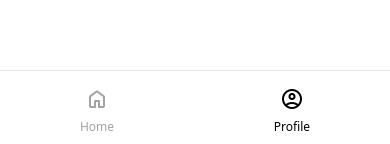
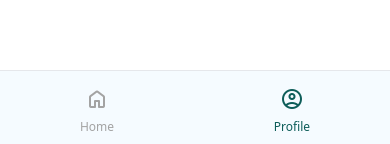
Before and after one commit to edwaldo12/blue-horn-tech, a React (Vite) app in the folder frontend/: page /profile in a window 390 px wide. Shown: the part 697-841 px from the top of the page. Built offline with nearby package versions, Linux system fonts and the light colour scheme; no server answers.

Commit message:
still ui slciing
still ui slciing

```diff
--- a/frontend/src/components/common/ScheduleActionButtons.tsx
+++ b/frontend/src/components/common/ScheduleActionButtons.tsx
@@ -1,10 +1,6 @@
 import { memo } from 'react';
 import clsx from 'clsx';
-import type {
-  ScheduleDetail,
-  ScheduleSummary,
-  ScheduleStatus,
-} from '@/types';
+import type { ScheduleDetail, ScheduleSummary, ScheduleStatus } from '@/types';
 
 interface ActionConfig {
   label: string;
--- a/frontend/src/components/layout/AppLayout.tsx
+++ b/frontend/src/components/layout/AppLayout.tsx
@@ -15,7 +15,10 @@ export const AppLayout: React.FC = () => {
         <Outlet />
       </main>
 
-      <nav className="border-t border-base-200 bg-white shadow-sm md:hidden">
+      <nav
+        className="border-t border-base-200 shadow-sm md:hidden"
+        style={{ backgroundColor: '#F5FBFF' }}
+      >
         <div className="mx-auto flex max-w-md items-center justify-around py-3">
           {tabs.map((tab) => {
             const isActive = location.pathname === tab.path;
@@ -25,8 +28,9 @@ export const AppLayout: React.FC = () => {
                 to={tab.path}
                 className={clsx(
                   'flex flex-col items-center gap-1 text-xs font-medium transition-colors',
-                  isActive ? 'text-primary' : 'text-neutral-400'
+                  isActive ? '' : 'text-neutral-400'
                 )}
+                style={isActive ? { color: '#0D5D59' } : {}}
               >
                 <span className="material-symbols-rounded text-2xl">
                   {tab.icon}
--- a/frontend/src/pages/ScheduleDetail/ScheduleDetailPage.tsx
+++ b/frontend/src/pages/ScheduleDetail/ScheduleDetailPage.tsx
@@ -1,6 +1,5 @@
-import { useMemo, useState } from 'react';
+import { useState } from 'react';
 import { useNavigate, useParams } from 'react-router-dom';
-import dayjs from 'dayjs';
 import { useScheduleDetail, useStartSchedule } from '@/hooks/useSchedules';
 import { LoadingScreen } from '@/components/common/LoadingScreen';
 import { ErrorState } from '@/components/common/ErrorState';
@@ -18,21 +17,9 @@ export const ScheduleDetailPage: React.FC = () => {
     refetch,
   } = useScheduleDetail(scheduleId);
   const startMutation = useStartSchedule(scheduleId);
-  const {
-    coords,
-    error: geoError,
-    loading: locating,
-    requestPosition,
-  } = useGeolocation();
-  const [manualLat, setManualLat] = useState('');
-  const [manualLng, setManualLng] = useState('');
-
-  const canClockIn = useMemo(
-    () => schedule?.status === 'scheduled' || schedule?.status === 'missed',
-    [schedule]
-  );
-  const showProgress = schedule?.status === 'in_progress';
-  const isCompleted = schedule?.status === 'completed';
+  const { coords } = useGeolocation();
+  const [manualLat] = useState('');
+  const [manualLng] = useState('');
 
   if (isLoading) {
     return <LoadingScreen message="Preparing schedule details..." />;
```
